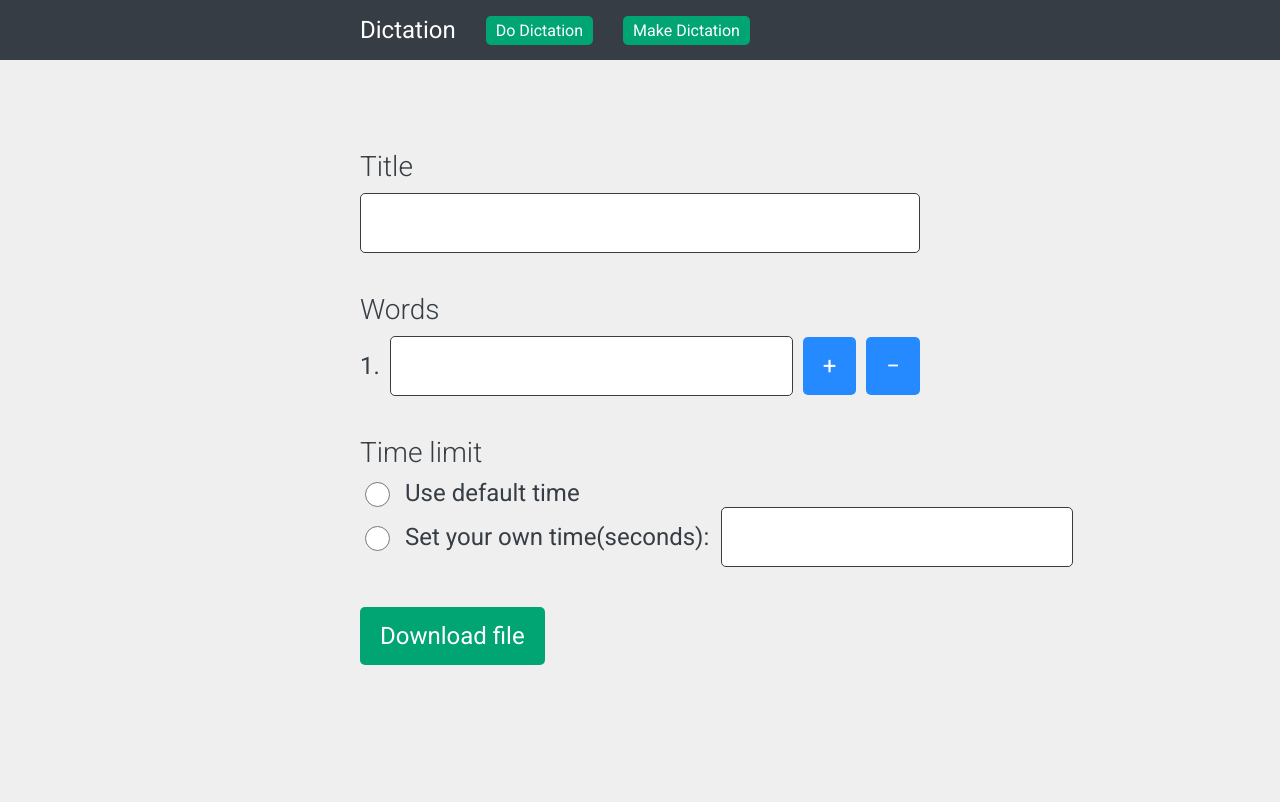
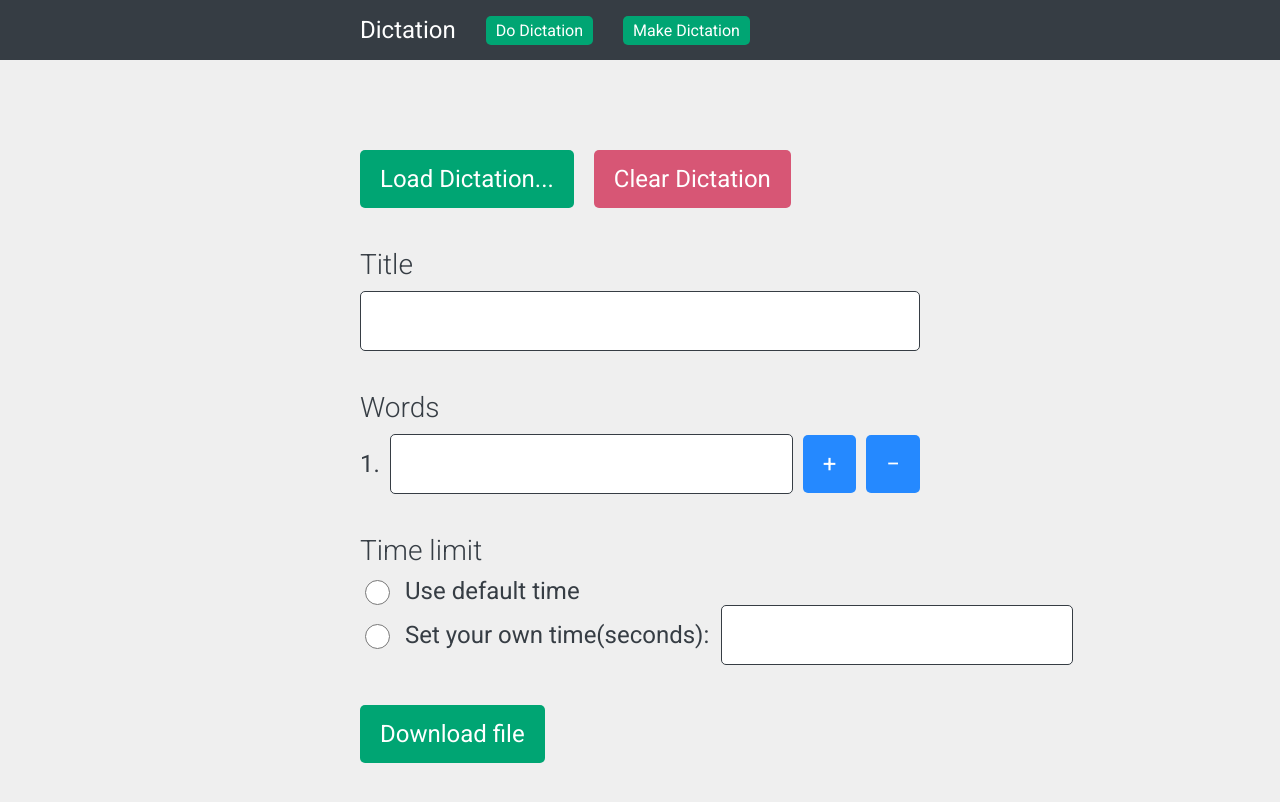
Before and after one commit to Jennifer-Cheung/dictation, a React (Create React App) app: page / in a window 1280 px wide. Both pictures are taken after a click on the button "Make Dictation". Shown: the top 802 px of the page. Built offline with nearby package versions, Linux system fonts and the light colour scheme.

Commit message:
#11 Added "clear dictation" and "load dictation" function in the "Make Dictation" page.
Added "danger" coloured button.

```diff
--- a/src/components/Button.jsx
+++ b/src/components/Button.jsx
@@ -9,13 +9,29 @@ const Button = (
     children,
     disabled
   }
-) => (
+) => {
+  const colourStyle = () => {
+    switch (colour) {
+      case 'primary':
+        return styles.primary
+      case 'secondary':
+        return styles.secondary
+      case 'grey':
+        return styles.grey
+      case 'danger':
+        return styles.danger
+      default:
+        return null
+    }
+  }
+
+  return (
     <button
       className={
         [
           styles.button,
           isSmall === true ? styles.small : null,
-        colour === 'primary' ? styles.primary : colour === 'secondary' ? styles.secondary : styles.grey
+          colourStyle()
         ]
           .filter(name => name !== null)
           .join(' ')
@@ -26,5 +42,6 @@ const Button = (
       {children}
     </button>
   )
+}
 
 export default Button
--- a/src/components/Button.module.scss
+++ b/src/components/Button.module.scss
@@ -64,4 +64,18 @@
       }
     }
   }
+
+  &.danger {
+    background-color: $danger;
+
+    &:not(:disabled) {
+      &:hover {
+        background-color: lighten($danger, 5);
+      }
+
+      &:active {
+        background-color: darken($danger, 5);
+      }
+    }
+  }
 }
--- a/src/layouts/CreateDictation.jsx
+++ b/src/layouts/CreateDictation.jsx
@@ -55,8 +55,53 @@ const CreateDictation = () => {
     setTime(value)
   }
 
+  const loadDictation = () => {
+    const input = document.createElement('input')
+    input.setAttribute('type', 'file')
+    input.setAttribute('accept', 'application/json,.dictation')
+    input.addEventListener('change', (e) => {
+      if (e.target.files.length === 0) {
+        return
+      }
+
+      const file = e.target.files[0]
+      const fileReader = new FileReader()
+      fileReader.onload = () => {
+        clearDictation()
+        /** @type {string} */
+        const text = fileReader.result
+        const dictation = JSON.parse(text)
+        setTitle(dictation.title)
+        setWords(dictation.words)
+        if (dictation.time === null) {
+          setRadioValue('default')
+        } else {
+          setRadioValue('setYourOwn')
+          setTime(dictation.time)
+        }
+      }
+      fileReader.readAsText(file)
+    })
+    input.style.display = 'none'
+    document.body.appendChild(input)
+    input.click()
+    document.body.removeChild(input)
+  }
+
+  const clearDictation = () => {
+    setTime('')
+    setRadioValue('default')
+    setTitle('')
+    setWords([''])
+  }
+
   return (
     <div className={styles.wrapper}>
+      <div className={appStyles.submitRow}>
+        <Button colour={'primary'} onClick={loadDictation}>Load Dictation...</Button>
+        <Button colour={'danger'} onClick={clearDictation}>Clear Dictation</Button>
+      </div>
+
       <div>
         <h3>Title</h3>
         <Input onChange={(e) => {setTitle(e.target.value)}} value={title}/>
```
Lines whose indentation alone changed are shown as unchanged.
